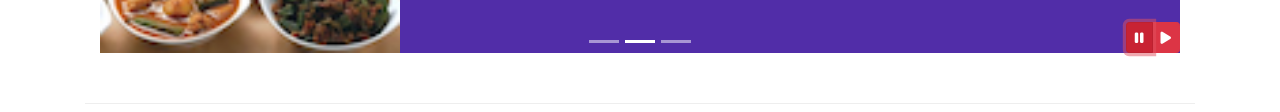
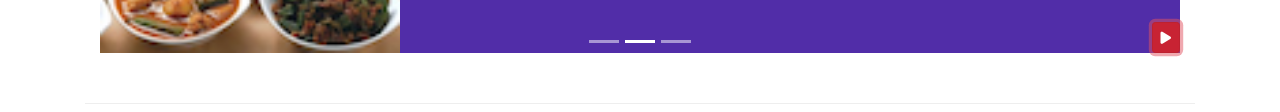
Before and after one commit to answer99/conFusion, a plain HTML site: page index.html in a window 1280 px wide. Both pictures are taken after a click on the button 1139 px from the left and 668 px from the top of the page. Shown: the part 631-743 px from the top of the page. Drawn offline with nearby package versions, Linux system fonts and the light colour scheme.

Commit message:
More Bootstrap JQuery

```diff
--- a/index.html
+++ b/index.html
@@ -208,14 +208,9 @@
                     <a class="carousel-control-next" href="#mycarousel" role="button" data-slide="next">
                         <span class="carousel-control-next-icon"></span>
                     </a>
-                    <div class="btn-group" id="carouselButton">
-                        <button type="button" class="btn btn-danger btn-sm" id="carousel-pause">
-                            <span class="fa fa-pause"></span>
-                        </button>
-                        <button type="button" class="btn btn-danger btn-sm" id="carousel-play">
-                            <span class="fa fa-play"></span>
-                        </button>
-                    </div>
+                    <button type="button" class="btn btn-danger btn-sm" id="carouselButton">
+                        <span class="fa fa-pause"></span>
+                    </button>
                 </div>
             </div>
         </div>
@@ -317,11 +312,17 @@
     <script>
         $(document).ready(function(){
             $("#mycarousel").carousel( { interval: 2000 } );
-            $("#carousel-pause").click(function(){
-                $("#mycarousel").carousel('pause');
-            });
-            $("#carousel-play").click(function(){
-                $("#mycarousel").carousel('cycle');
+            $("#carouselButton").click(function(){
+                if($("#carouselButton").children("span").hasClass("fa-pause")) {
+                    $("#mycarousel").carousel('pause');
+                    $("#carouselButton").children("span").removeClass("fa-pause");
+                    $("#carouselButton").children("span").addClass("fa-play");
+                }
+                else if($("#carouselButton").children("span").hasClass("fa-play")) {
+                    $("#mycarousel").carousel('cycle');
+                    $("#carouselButton").children("span").removeClass("fa-play");
+                    $("#carouselButton").children("span").addClass("fa-pause");
+                }
             });
         });
     </script>
```
